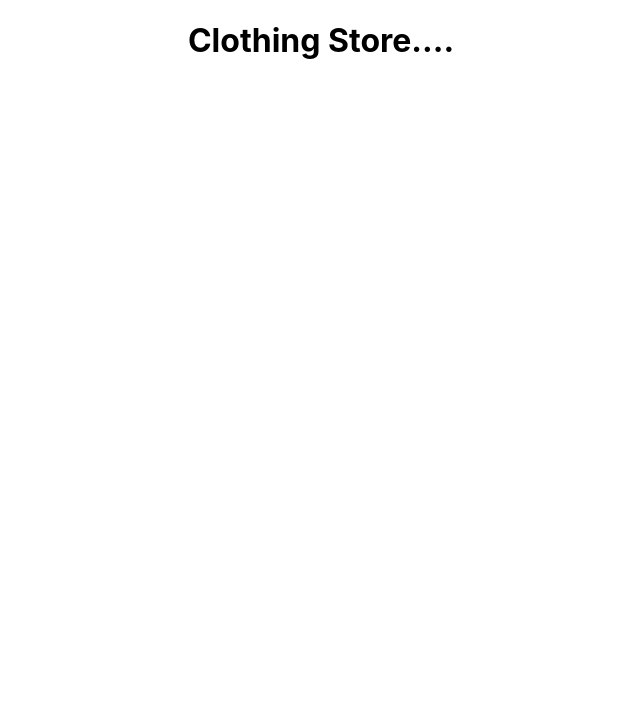
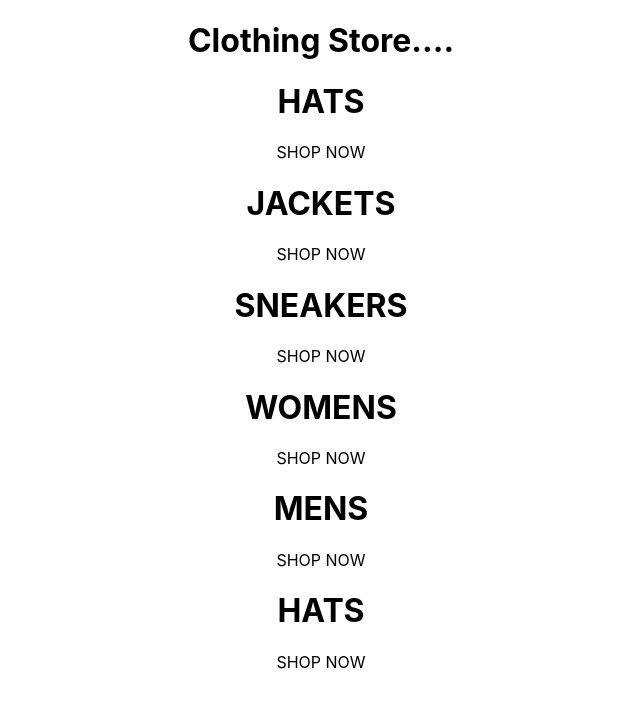
Before and after one commit to lajawanti/clothing-store, a React (Create React App) app: page / in a window 1280 px wide. Shown: the top 708 px of the page, without its empty margins (319-959 px from the left). Built offline with nearby package versions, Linux system fonts and the light colour scheme.

Commit message:
HomePage with five menu

```diff
--- a/src/App.js
+++ b/src/App.js
@@ -1,10 +1,13 @@
 import React from 'react';
 import './App.css';
+
+import HomePage from './HomePage.component.jsx'
 
 function App() {
   return (
     <div className="App">
       <h1>Clothing Store....</h1>
+      <HomePage />
     </div>
   );
 }
--- /dev/null
+++ b/src/HomePage.component.jsx
@@ -0,0 +1,51 @@
+import React from 'react';
+
+const HomePage = () => (
+    <div className = 'homepage'>
+        <div className = 'directory-menu'>
+            <div className = 'menu-item'>
+                <div className = 'content'>
+                    <h1 className = 'title'>HATS</h1>
+                    <span className = 'title'>SHOP NOW</span>
+                </div>
+            </div>
+
+            <div className = 'menu-item'>
+                <div className = 'content'>
+                    <h1 className = 'title'>JACKETS</h1>
+                    <span className = 'subtitle'>SHOP NOW</span>
+                </div>
+            </div>
+
+            <div className = 'menu-item'>
+                <div className = 'content'>
+                    <h1 className = 'title'>SNEAKERS</h1>
+                    <span className = 'subtitle'>SHOP NOW</span>
+                </div>
+            </div>
+
+            <div className = 'menu-item'>
+                <div className = 'content'>
+                    <h1 className = 'title'>WOMENS</h1>
+                    <span className = 'subtitle'>SHOP NOW</span>
+                </div>
+            </div>
+
+            <div className = 'menu-item'>
+                <div className = 'content'>
+                    <h1 className = 'title'>MENS</h1>
+                    <span className = 'subtitle'>SHOP NOW</span>
+                </div>
+            </div>
+
+            <div className = 'menu-item'>
+                <div className = 'content'>
+                    <h1>HATS</h1>
+                    <span>SHOP NOW</span>
+                </div>
+            </div>
+        </div>
+    </div>
+)
+
+export default HomePage;
```
